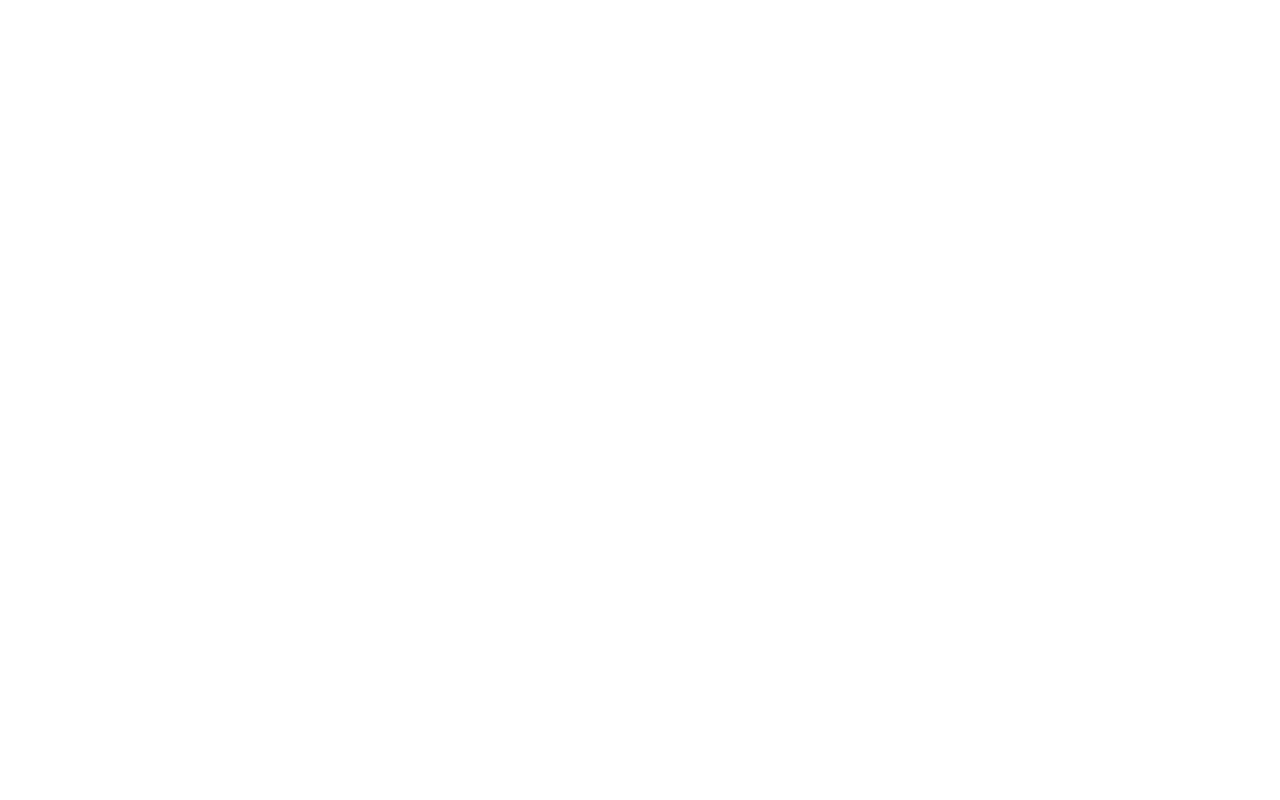
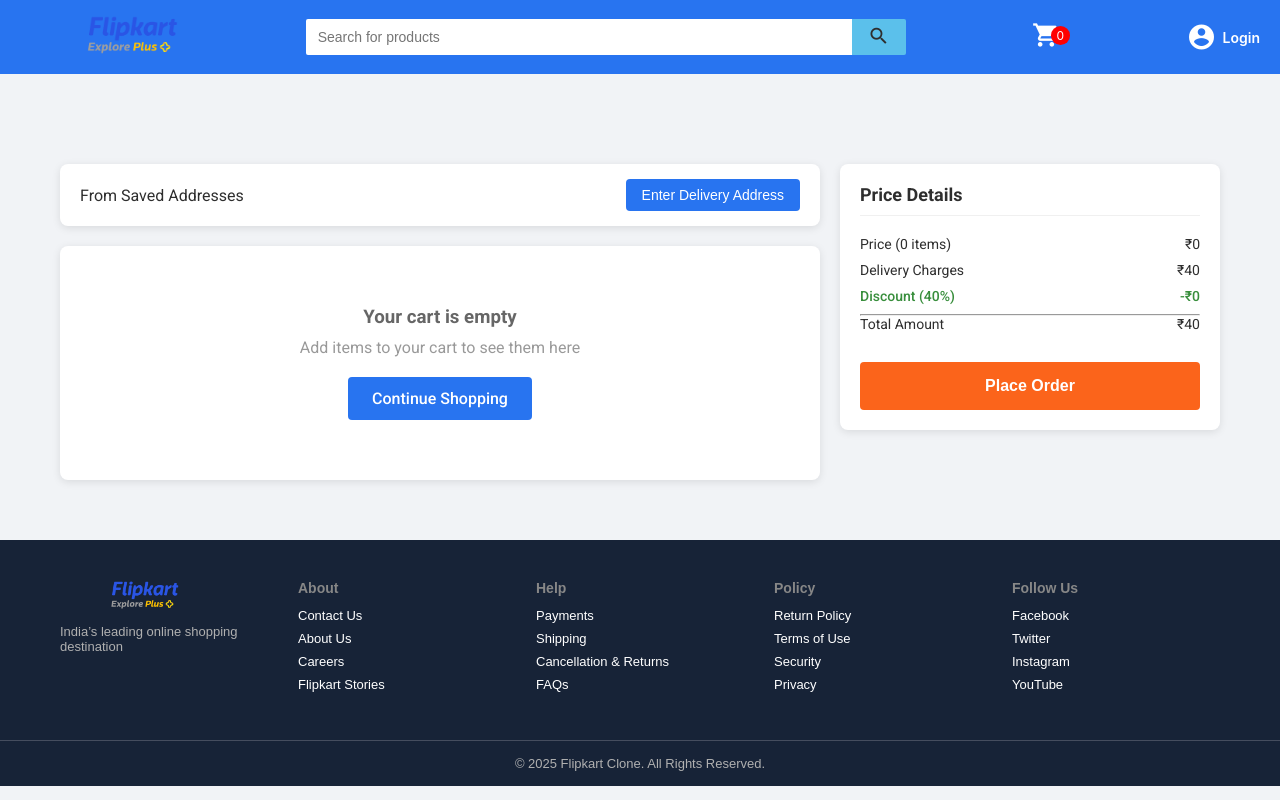
Before and after one commit to DhruvPanchal-23/flipkart-clone-project, a plain HTML site: page cart.html in a window 1280 px wide. Drawn offline with Linux system fonts and the light colour scheme.

Commit message:
Add add-to-cart-page

```diff
--- a/cart.html
+++ b/cart.html
@@ -0,0 +1,157 @@
+<!DOCTYPE html>
+<html lang="en">
+<head>
+  <meta charset="UTF-8" />
+  <meta name="viewport" content="width=device-width, initial-scale=1.0" />
+  <title>Category Page | Flipkart Clone</title>
+
+  <!-- Icons -->
+  <link href="https://fonts.googleapis.com/icon?family=Material+Icons" rel="stylesheet">
+
+  <!-- Main CSS -->
+  <link rel="stylesheet" href="../css/styles.css">
+  <link rel="stylesheet" href="../css/cart.css">
+</head>
+<body>
+
+<!-- ================= HEADER ================= -->
+<header class="header">
+  <div class="header-container">
+
+    <!-- Logo -->
+    <div class="logo">
+      <a href="index.html">
+        <img src="assets/images/logoname.png" alt="Flipkart">
+      </a>
+    </div>
+
+    <!-- Search -->
+    <div class="search-box">
+      <input type="text" placeholder="Search for products" />
+      <button>
+        <span class="material-icons">search</span>
+      </button>
+    </div>
+
+    <!-- Cart -->
+    <div class="cart">
+      <a href="cart.html">
+        <span class="material-icons">shopping_cart</span>
+        <span class="cart-count">0</span>
+      </a>
+    </div>
+
+    <!-- Login -->
+    <div class="login-signup">
+      <a href="login.html">
+        <span class="material-icons">account_circle</span>
+        <span class="auth-text">Login</span>
+      </a>
+    </div>
+
+
+</header>
+
+<!-- ================= MAIN CONTENT ================= -->
+<main style="margin-top: 80px;">
+<div class="cart-wrapper">
+
+    <!-- ================= LEFT : CART ITEMS ================= -->
+    <section class="cart-left">
+
+      <!-- Address Bar -->
+      <div class="cart-address">
+        <span>From Saved Addresses</span>
+        <button class="pincode-btn">Enter Delivery Address</button>
+      </div>
+
+      <!-- Cart Items -->
+      <div class="cart-items" id="cart-items">
+        <!-- Cart items will be dynamically added here -->
+      </div>
+
+    </section>
+
+    <!-- ================= RIGHT : CART SUMMARY ================= -->
+    <section class="cart-right">
+      <div class="cart-summary">
+        <h3>Price Details</h3>
+        <div class="summary-row">
+          <span>Price (<span id="item-count">0</span> items)</span>
+          <span>₹<span id="total-price">0</span></span>
+        </div>
+        <div class="summary-row">
+          <span>Delivery Charges</span>
+          <span id="delivery-charges">₹40</span>
+        </div>
+        <div class="summary-row discount">
+          <span>Discount (40%)</span>
+          <span>-₹<span id="discount-amount">0</span></span>
+        </div>
+        <hr>
+        <div class="summary-row total">
+          <span>Total Amount</span>
+          <span>₹<span id="final-total">0</span></span>
+        </div>
+        <button class="checkout-btn">Place Order</button>
+      </div>
+    </section>
+
+</div>
+</main>
+
+<!-- ================= FOOTER ================= -->
+<footer class="footer">
+  <div class="footer-container">
+
+    <div class="footer-section footer-logo">
+      <img src="assets/images/logoname.png" alt="Flipkart Logo">
+      <p>India’s leading online shopping destination</p>
+    </div>
+
+    <div class="footer-section">
+      <h3>About</h3>
+      <a href="#">Contact Us</a>
+      <a href="#">About Us</a>
+      <a href="#">Careers</a>
+      <a href="#">Flipkart Stories</a>
+    </div>
+
+    <div class="footer-section">
+      <h3>Help</h3>
+      <a href="#">Payments</a>
+      <a href="#">Shipping</a>
+      <a href="#">Cancellation & Returns</a>
+      <a href="#">FAQs</a>
+    </div>
+
+    <div class="footer-section">
+      <h3>Policy</h3>
+      <a href="#">Return Policy</a>
+      <a href="#">Terms of Use</a>
+      <a href="#">Security</a>
+      <a href="#">Privacy</a>
+    </div>
+
+    <div class="footer-section">
+      <h3>Follow Us</h3>
+      <a href="#">Facebook</a>
+      <a href="#">Twitter</a>
+      <a href="#">Instagram</a>
+      <a href="#">YouTube</a>
+    </div>
+
+  </div>
+
+  <div class="footer-bottom">
+    © 2025 Flipkart Clone. All Rights Reserved.
+  </div>
+</footer>
+
+<!-- ================= SCRIPTS ================= -->
+<script src="js/data.js"></script>
+<script src="js/cart.js"></script>
+
+
+</body>
+</html>
--- /dev/null
+++ b/css/cart.css
@@ -0,0 +1,230 @@
+/* Cart Styles */
+
+.cart-wrapper {
+  display: flex;
+  gap: 20px;
+  max-width: 1200px;
+  margin: 0 auto;
+  padding: 20px;
+}
+
+.cart-left {
+  flex: 2;
+}
+
+.cart-right {
+  flex: 1;
+  position: sticky;
+  top: 100px;
+  height: fit-content;
+}
+
+/* Cart Items */
+.cart-items {
+  background: white;
+  border-radius: 8px;
+  box-shadow: 0 2px 8px rgba(0,0,0,0.1);
+  margin-top: 20px;
+}
+
+.cart-item {
+  display: flex;
+  padding: 20px;
+  border-bottom: 1px solid #f0f0f0;
+  gap: 15px;
+}
+
+.cart-item:last-child {
+  border-bottom: none;
+}
+
+.item-image img {
+  width: 80px;
+  height: 80px;
+  object-fit: cover;
+  border-radius: 4px;
+}
+
+.item-details {
+  flex: 1;
+}
+
+.item-name {
+  margin: 0 0 8px 0;
+  font-size: 16px;
+  font-weight: 500;
+}
+
+.item-price {
+  font-size: 18px;
+  font-weight: 600;
+  color: #2874f0;
+  margin-bottom: 10px;
+}
+
+.quantity-controls {
+  display: flex;
+  align-items: center;
+  gap: 10px;
+}
+
+.qty-btn {
+  width: 30px;
+  height: 30px;
+  border: 1px solid #ddd;
+  background: white;
+  border-radius: 4px;
+  cursor: pointer;
+  display: flex;
+  align-items: center;
+  justify-content: center;
+  font-size: 16px;
+  font-weight: bold;
+}
+
+.qty-btn:hover {
+  background: #f8f8f8;
+}
+
+.quantity {
+  font-weight: 500;
+  min-width: 20px;
+  text-align: center;
+}
+
+.remove-btn {
+  background: #ff6161;
+  color: white;
+  border: none;
+  padding: 8px 16px;
+  border-radius: 4px;
+  cursor: pointer;
+  font-size: 14px;
+}
+
+.remove-btn:hover {
+  background: #e55;
+}
+
+/* Empty Cart */
+.empty-cart {
+  text-align: center;
+  padding: 60px 20px;
+}
+
+.empty-cart h3 {
+  margin-bottom: 10px;
+  color: #666;
+}
+
+.empty-cart p {
+  margin-bottom: 20px;
+  color: #999;
+}
+
+.continue-shopping {
+  display: inline-block;
+  background: #2874f0;
+  color: white;
+  padding: 12px 24px;
+  text-decoration: none;
+  border-radius: 4px;
+  font-weight: 500;
+}
+
+.continue-shopping:hover {
+  background: #1e5bb8;
+}
+
+/* Cart Summary */
+.cart-summary {
+  background: white;
+  border-radius: 8px;
+  box-shadow: 0 2px 8px rgba(0,0,0,0.1);
+  padding: 20px;
+}
+
+.cart-summary h3 {
+  margin: 0 0 20px 0;
+  font-size: 18px;
+  border-bottom: 1px solid #f0f0f0;
+  padding-bottom: 10px;
+}
+
+.summary-row {
+  display: flex;
+  justify-content: space-between;
+  margin-bottom: 10px;
+  font-size: 14px;
+}
+
+.summary-row.discount {
+  color: #388e3c;
+  font-weight: 500;
+}
+
+.summary-row.discount span:last-child {
+  color: #388e3c;
+}
+
+.checkout-btn {
+  width: 100%;
+  background: #fb641b;
+  color: white;
+  border: none;
+  padding: 15px;
+  border-radius: 4px;
+  font-size: 16px;
+  font-weight: 600;
+  cursor: pointer;
+  margin-top: 20px;
+}
+
+.checkout-btn:hover {
+  background: #e55a1a;
+}
+
+/* Address Bar */
+.cart-address {
+  background: white;
+  border-radius: 8px;
+  box-shadow: 0 2px 8px rgba(0,0,0,0.1);
+  padding: 15px 20px;
+  display: flex;
+  justify-content: space-between;
+  align-items: center;
+}
+
+.pincode-btn {
+  background: #2874f0;
+  color: white;
+  border: none;
+  padding: 8px 16px;
+  border-radius: 4px;
+  cursor: pointer;
+  font-size: 14px;
+}
+
+.pincode-btn:hover {
+  background: #1e5bb8;
+}
+
+/* Responsive */
+@media (max-width: 768px) {
+  .cart-wrapper {
+    flex-direction: column;
+  }
+
+  .cart-right {
+    position: static;
+  }
+
+  .cart-item {
+    flex-direction: column;
+    text-align: center;
+  }
+
+  .item-actions {
+    margin-top: 10px;
+  }
+}
--- a/js/cart.js
+++ b/js/cart.js
@@ -0,0 +1,114 @@
+// Cart functionality for cart.html
+
+// DOM Elements
+const cartItemsContainer = document.getElementById('cart-items');
+const itemCountEl = document.getElementById('item-count');
+const totalPriceEl = document.getElementById('total-price');
+const finalTotalEl = document.getElementById('final-total');
+const discountAmountEl = document.getElementById('discount-amount');
+
+// Cart utilities (same as in home.js)
+function getCart() {
+  return JSON.parse(localStorage.getItem("cart")) || [];
+}
+
+function saveCart(cart) {
+  localStorage.setItem("cart", JSON.stringify(cart));
+  updateCartCount();
+  renderCart();
+}
+
+function updateCartCount() {
+  const cart = getCart();
+  const totalQty = cart.reduce((sum, item) => sum + item.quantity, 0);
+  const cartCount = document.querySelector(".cart-count");
+  if (cartCount) cartCount.textContent = totalQty;
+}
+
+// Render cart items
+function renderCart() {
+  const cart = getCart();
+  cartItemsContainer.innerHTML = '';
+
+  if (cart.length === 0) {
+    cartItemsContainer.innerHTML = `
+      <div class="empty-cart">
+        <h3>Your cart is empty</h3>
+        <p>Add items to your cart to see them here</p>
+        <a href="index.html" class="continue-shopping">Continue Shopping</a>
+      </div>
+    `;
+    updateTotals([]);
+    return;
+  }
+
+  cart.forEach(item => {
+    const itemEl = document.createElement('div');
+    itemEl.className = 'cart-item';
+    itemEl.innerHTML = `
+      <div class="item-image">
+        <img src="${item.image}" alt="${item.name}">
+      </div>
+      <div class="item-details">
+        <h4 class="item-name">${item.name}</h4>
+        <div class="item-price">₹${item.price.toLocaleString()}</div>
+        <div class="quantity-controls">
+          <button class="qty-btn minus" data-id="${item.id}">-</button>
+          <span class="quantity">${item.quantity}</span>
+          <button class="qty-btn plus" data-id="${item.id}">+</button>
+        </div>
+      </div>
+      <div class="item-actions">
+        <button class="remove-btn" data-id="${item.id}">Remove</button>
+      </div>
+    `;
+    cartItemsContainer.appendChild(itemEl);
+  });
+
+  updateTotals(cart);
+}
+
+// Update price totals
+function updateTotals(cart) {
+  let totalItems = 0;
+  let totalPrice = 0;
+
+  if (Array.isArray(cart)) {
+    totalItems = cart.reduce((sum, item) => sum + item.quantity, 0);
+    totalPrice = cart.reduce((sum, item) => sum + (item.price * item.quantity), 0);
+  }
+
+  const discount = Math.round(totalPrice * 0.4); // 40% discount
+  const discountedTotal = totalPrice - discount;
+  const finalTotal = discountedTotal + 40; // Adding delivery charges
+
+  itemCountEl.textContent = totalItems;
+  totalPriceEl.textContent = totalPrice.toLocaleString();
+  discountAmountEl.textContent = discount.toLocaleString();
+  finalTotalEl.textContent = finalTotal.toLocaleString();
+}
+
+// Handle quantity changes and removals
+cartItemsContainer.addEventListener('click', e => {
+  const cart = getCart();
+  const itemId = Number(e.target.dataset.id);
+
+  if (e.target.classList.contains('plus')) {
+    const item = cart.find(item => item.id === itemId);
+    if (item) item.quantity += 1;
+  } else if (e.target.classList.contains('minus')) {
+    const item = cart.find(item => item.id === itemId);
+    if (item && item.quantity > 1) item.quantity -= 1;
+  } else if (e.target.classList.contains('remove-btn')) {
+    const index = cart.findIndex(item => item.id === itemId);
+    if (index > -1) cart.splice(index, 1);
+  }
+
+  saveCart(cart);
+});
+
+// Initialize cart on page load
+document.addEventListener('DOMContentLoaded', () => {
+  updateCartCount();
+  renderCart();
+});
```
Also changed, not shown: html/fashion.html (+5 -3 lines), html/laptops.html (+3 -1 lines), js/home.js (+6 -1 lines).
